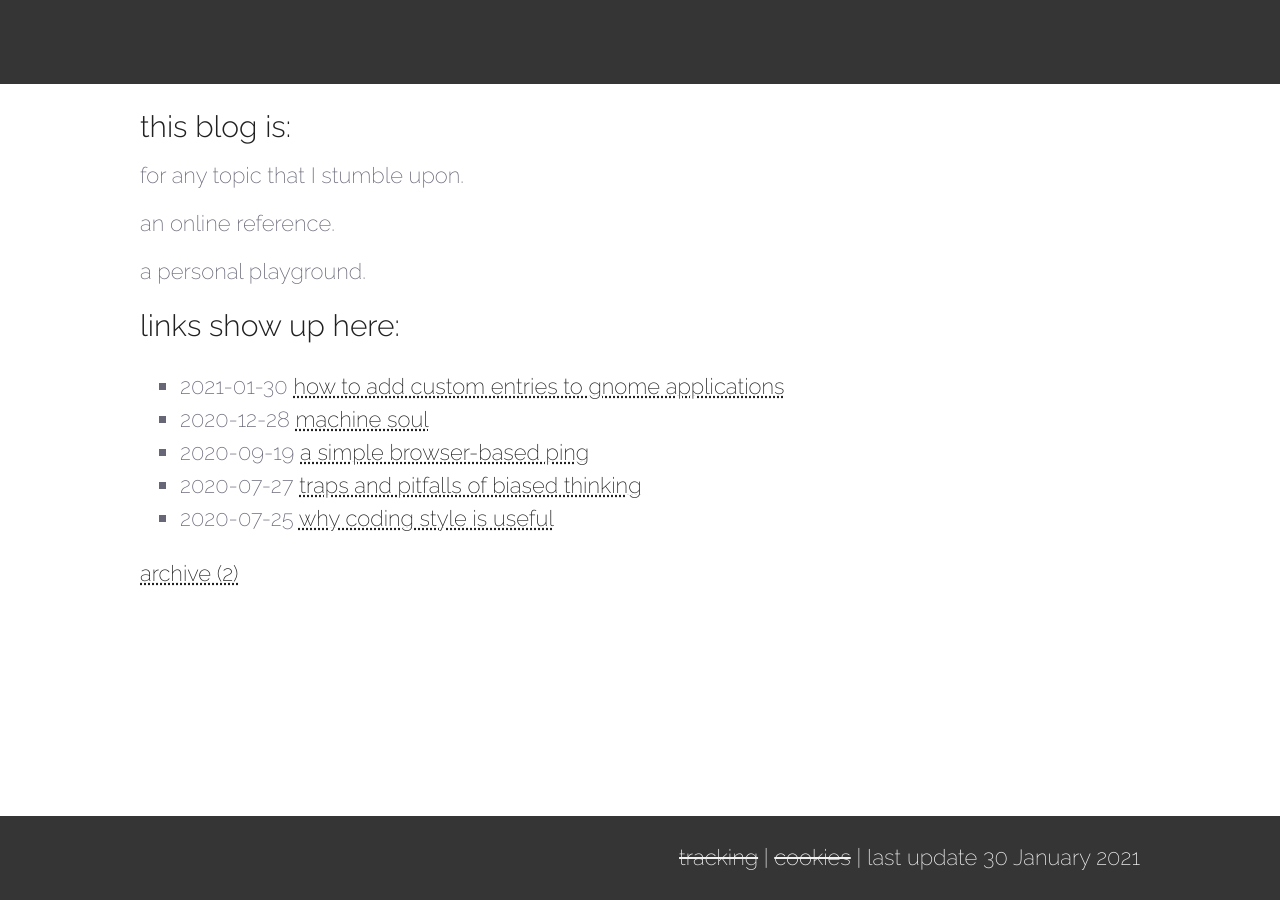
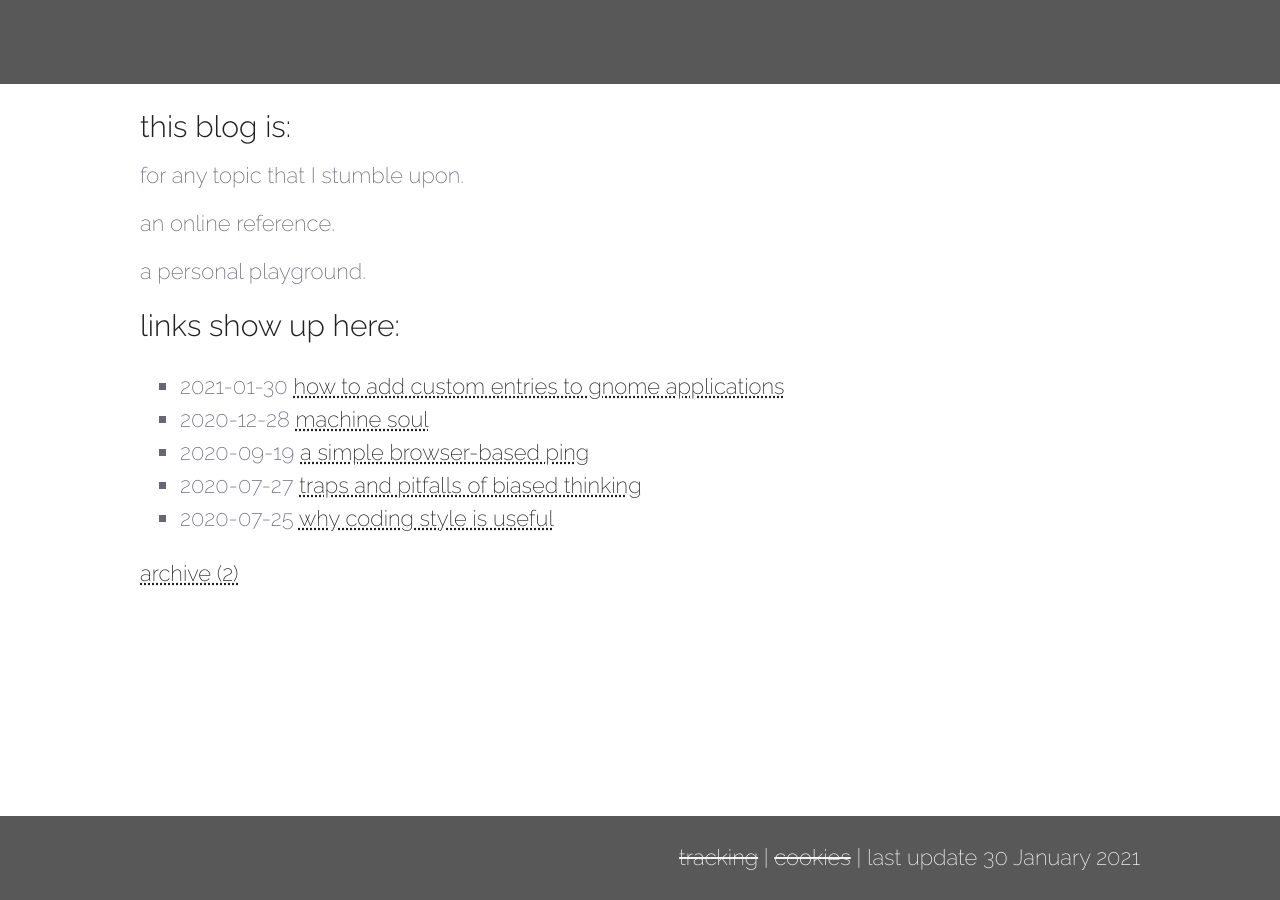
Before and after one commit to ZackDev/zackdev.github.io, a Jekyll site: the page built from pages/index.md, in a window 1280 px wide. Built offline with Jekyll 4.4.1, drawn with Linux system fonts in a browser that asks for light colours.

Commit message:
adjusted header and footer opacity

```diff
--- a/_sass/main.scss
+++ b/_sass/main.scss
@@ -159,7 +159,7 @@ ul {
   height: 84px;
   background: $dark_grey;
   z-index: 2;
-  opacity: 0.9;
+  opacity: 0.75;
 }
 
 #header_background {
@@ -168,7 +168,7 @@ ul {
   top: 0;
   height: 84px;
   width: 100%;
-  background: $light_grey;
+  background: $white;
   z-index: 0;
 }
 
@@ -191,7 +191,7 @@ ul {
   height: 84px;
   background: $dark_grey;
   z-index: 2;
-  opacity: 0.9;
+  opacity: 0.75;
 }
 
 #footer_background {
@@ -200,7 +200,7 @@ ul {
   bottom: 0;
   height: 84px;
   width: 100%;
-  background: $light_grey;
+  background: $white;
   z-index: 0;
 }
 
```
